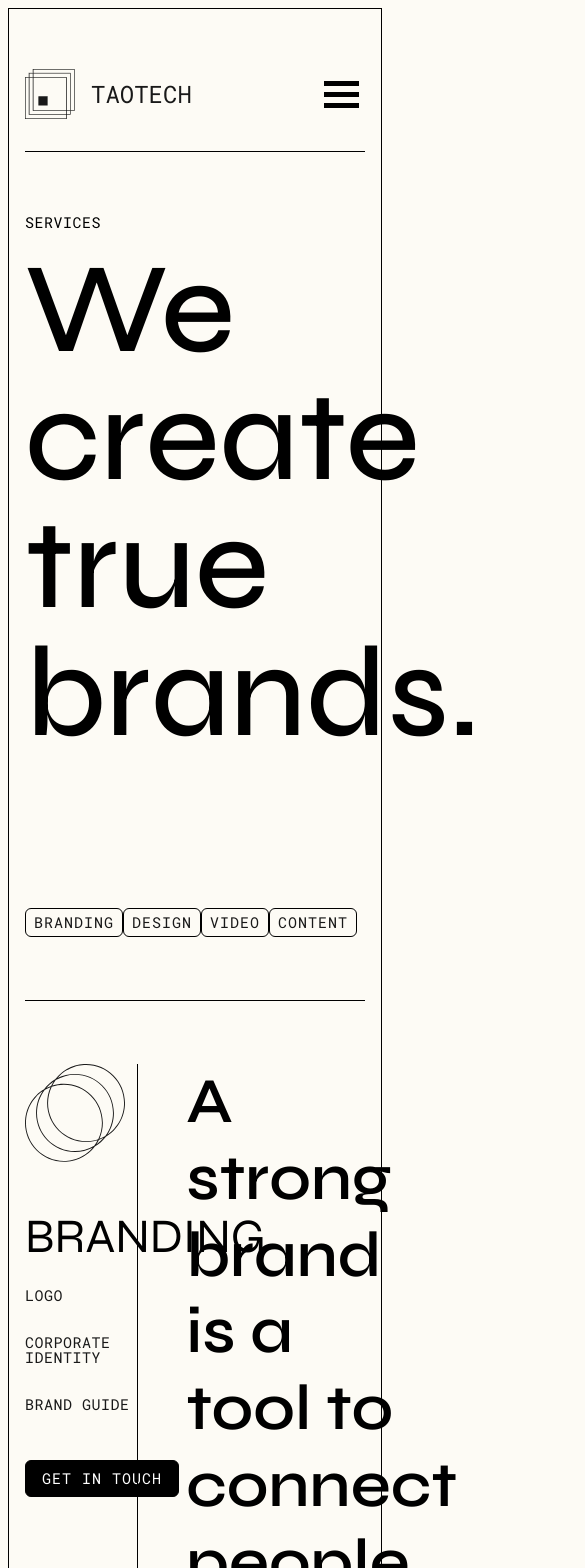
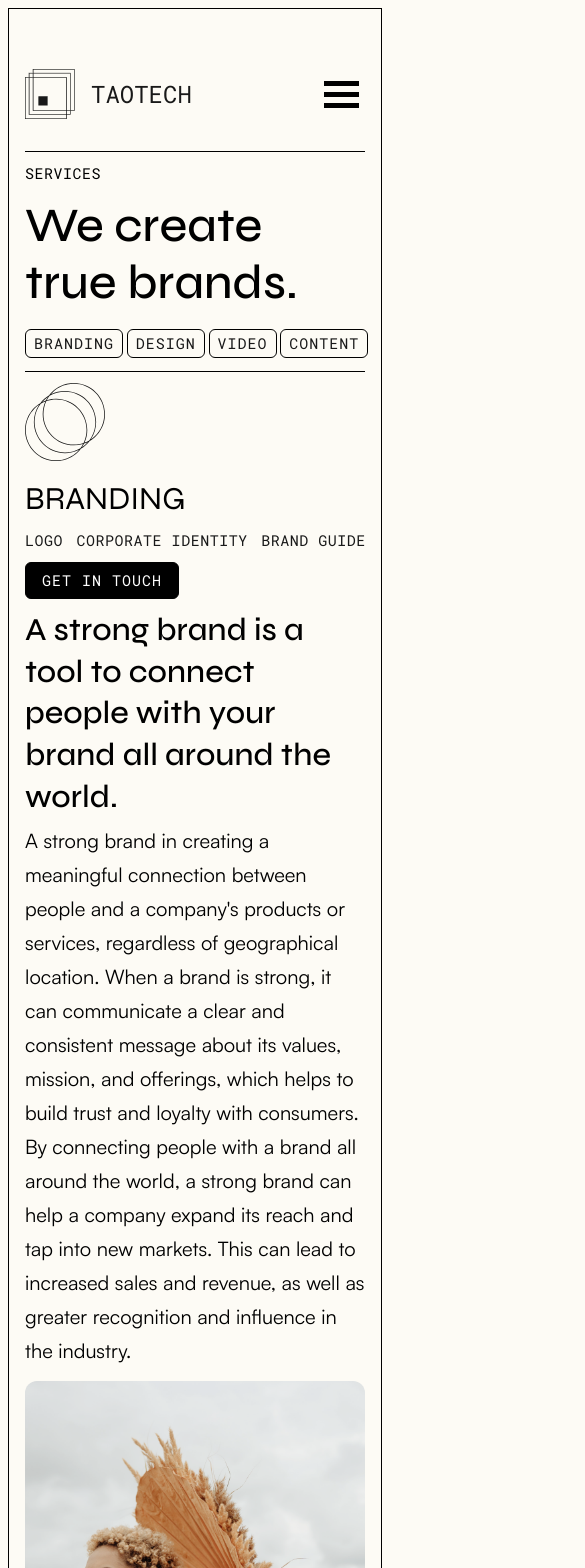
Before and after one commit to taodemy/website, a Next.js app: page /services in a window 390 px wide. Shown: the top 1568 px of the page, 585 px wide, since content can reach past the window. Built offline with nearby package versions, Linux system fonts and the light colour scheme.

Commit message:
feat:responsive function

```diff
--- a/components/ServicePage/ServiceTitle.tsx
+++ b/components/ServicePage/ServiceTitle.tsx
@@ -1,16 +1,22 @@
 import React from "react";
 import { fontSyne, fontRobotoMono } from "@/pages/_app";
 import Button from "../base/Button";
-import styles from "@/styles/ServicesTitle.module.css";
+import styles from "./ServicesTitle.module.css";
 
-function ServiceTitle() {
+type SreviceProps = {
+  isPhoneSize: boolean;
+};
+
+function ServiceTitle({ isPhoneSize }: SreviceProps) {
   return (
     <section className={styles.service_title}>
       <p className={`${fontRobotoMono.className} global__text-meta ${styles.service_title__name}`}>
         SERVICES
       </p>
       <h1
-        className={`${fontSyne.className} global__heading--large ${styles.service_title__heading}`}
+        className={`${fontSyne.className} ${
+          isPhoneSize ? "global__heading-h2" : "global__heading--large"
+        } ${styles.service_title__heading} `}
       >
         We create <br />
         true brands.
--- a/components/ServicePage/Services.tsx
+++ b/components/ServicePage/Services.tsx
@@ -1,7 +1,9 @@
 import React from "react";
 import Service from "./ServicesItem";
-
-const Services = () => {
+type SreviceProps = {
+  isPhoneSize: boolean;
+};
+const Services = ({ isPhoneSize }: SreviceProps) => {
   const ServiceItems = [
     {
       id: 1,
@@ -80,6 +82,7 @@ const Services = () => {
       link3: "WEBSITES",
     },
   ];
+
   return (
     <section>
       {ServiceItems.map((ServiceItem) => (
@@ -98,6 +101,7 @@ const Services = () => {
           link1={ServiceItem.link1}
           link2={ServiceItem.link2}
           link3={ServiceItem.link3}
+          isPhoneSize={isPhoneSize}
         />
       ))}
     </section>
--- /dev/null
+++ b/components/ServicePage/ServicesItem.module.css
@@ -0,0 +1,126 @@
+.service {
+  display: flex;
+  flex-direction: row;
+  border-bottom: 1px solid var(--border-default);
+}
+
+.service_item__left {
+  display: flex;
+  flex-direction: column;
+  width: 33%;
+  margin: 4% 0;
+}
+
+.service_left_logo {
+  width: fit-content;
+  margin-bottom: 4%;
+}
+
+.services_left__link {
+  padding-top: 24px;
+  color: var(--text-default);
+  text-decoration: none;
+  display: flex;
+  flex-direction: column;
+  gap: 2%;
+  list-style-type: none;
+}
+
+.services_left__link a {
+  text-decoration: none;
+  color: var(--text-default);
+}
+
+.services_left__button {
+  margin-top: 4%;
+}
+
+.service_item_right {
+  display: flex;
+  width: 66%;
+  flex-direction: column;
+  border-left: 1px solid var(--border-default);
+  margin: 3% 0;
+  padding-left: 48px;
+}
+
+.service_right__heading {
+  font-weight: 530;
+}
+
+.service_right__info {
+  margin-top: 2%;
+  display: grid;
+  grid-template-columns: auto auto;
+  gap: 4%;
+}
+
+.service_right__image {
+  margin-top: 4%;
+  height: 37rem;
+  object-fit: cover;
+  border-radius: 12px;
+}
+
+@media screen and (max-width: 1023px) {
+  .service {
+    flex-direction: column;
+  }
+
+  .service_item_right {
+    width: 100%;
+    border-left: 0px solid var(--border-default);
+    margin: 3% 0;
+    padding: 0;
+  }
+
+  .service_item__left {
+    justify-content: space-between;
+    width: 100%;
+    margin-top: 3%;
+    margin-bottom: 0;
+  }
+  .services_left__link {
+    margin-top: 6%;
+    padding-top: 0px;
+    flex-direction: row;
+    width: 200%;
+  }
+
+  .services_left__button {
+    margin-top: 0%;
+  }
+
+  .service_item__left_link_button {
+    display: flex;
+    flex-direction: row;
+    justify-content: space-between;
+  }
+
+  .service_right__image {
+    height: 30rem;
+  }
+
+  .service_right__heading {
+    font-weight: 500;
+  }
+}
+@media screen and (max-width: 743px) {
+  .service_item__left_link_button {
+    display: flex;
+    flex-direction: column;
+  }
+
+  .services_left__button {
+    margin-top: 4%;
+  }
+
+  .services_left__link {
+    margin-top: 4%;
+  }
+
+  .service_right__info {
+    margin-top: 2%;
+    display: inline-block;
+  }
+}
--- a/components/ServicePage/ServicesItem.tsx
+++ b/components/ServicePage/ServicesItem.tsx
@@ -1,4 +1,4 @@
-import styles from "@/styles/ServicesItem.module.css";
+import styles from "./ServicesItem.module.css";
 import Button from "../base/Button";
 import { fontSyne, fontSatoshi, fontRobotoMono } from "@/pages/_app";
 
@@ -16,6 +16,7 @@ type serviceItemProps = {
   link1?: string;
   link2?: string;
   link3?: string;
+  isPhoneSize: boolean;
 };
 
 const ServiceItem = ({
@@ -32,18 +33,27 @@ const ServiceItem = ({
   service_info1,
   service_info2,
   service_name,
+  isPhoneSize,
 }: serviceItemProps) => {
   return (
     <section className={styles.service}>
       <div className={styles.service_item__left}>
+        <section className={styles.service_item__left_title}>
           <img
             arial-label={icon__arial_label}
             className={styles.service_left_logo}
             src={icon_path}
             alt={icon_alt}
           />
-        <h2 className={`${fontSyne.className} global__uppercase-heading-h2`}>{service_name}</h2>
-
+          <h2
+            className={`${fontSyne.className} ${
+              isPhoneSize ? "global__heading-h3" : "global__uppercase-heading-h2"
+            }`}
+          >
+            {service_name}
+          </h2>
+        </section>
+        <section className={styles.service_item__left_link_button}>
           <div>
             <li
               className={`${fontRobotoMono.className} global__text-meta ${styles.services_left__link}`}
@@ -57,10 +67,15 @@ const ServiceItem = ({
           <div className={styles.services_left__button}>
             <Button>GET IN TOUCH</Button>
           </div>
+        </section>
       </div>
 
       <div className={styles.service_item_right}>
-        <h2 className={`${fontSyne.className} global__heading-h1 ${styles.service_right__heading}`}>
+        <h2
+          className={`${fontSyne.className} ${
+            isPhoneSize ? "global__heading-h3" : "global__heading-h1"
+          } ${styles.service_right__heading}`}
+        >
           {service_heading}
         </h2>
         <div
--- a/styles/ServicesTitle.module.css
+++ b/components/ServicePage/ServicesTitle.module.css
@@ -1,7 +1,8 @@
 .service_title {
-  padding: 63px 0;
+  padding: 4% 0;
   border-bottom: 1px solid var(--border-default);
 }
+
 .service_title__heading {
   padding-top: 16px;
   font-weight: 500;
@@ -13,4 +14,17 @@
   flex-direction: row;
   justify-content: space-between;
   margin-top: 150px;
+  gap: 5%;
 }
+
+@media screen and (max-width: 1023px) {
+  .service_title__button_container {
+    margin-top: 10%;
+  }
+}
+
+@media screen and (max-width: 743px) {
+  .service_title__button_container {
+    margin-top: 5%;
+  }
+}
--- a/pages/services.tsx
+++ b/pages/services.tsx
@@ -24,8 +24,8 @@ export default function Service() {
         <meta name="viewport" content="width=device-width, initial-scale=1" />
       </Head>
       <div>
-        <ServicesTitle />
-        <Services />
+        <ServicesTitle isPhoneSize={isPhoneSize} />
+        <Services isPhoneSize={isPhoneSize} />
         <Contact isPhoneSize={isPhoneSize} />
       </div>
     </>
--- a/styles/ServicesItem.module.css
+++ /dev/null
@@ -1,63 +0,0 @@
-.service {
-  display: flex;
-  flex-direction: row;
-  border-bottom: 1px solid var(--border-default);
-}
-
-.service_item__left {
-  display: flex;
-  flex-direction: column;
-  width: 33%;
-  margin: 63px 0;
-}
-
-.service_left_logo {
-  width: 100px;
-  margin-bottom: 48px;
-}
-
-.services_left__link {
-  padding-top: 24px;
-  color: var(--text-default);
-  text-decoration: none;
-  display: flex;
-  flex-direction: column;
-  gap: 32px;
-  list-style-type: none;
-}
-
-.services_left__link a {
-  text-decoration: none;
-  color: var(--text-default);
-}
-
-.services_left__button {
-  margin-top: 48px;
-}
-
-.service_item_right {
-  display: flex;
-  width: 66%;
-  flex-direction: column;
-  border-left: 1px solid var(--border-default);
-  margin: 63px 0;
-  padding-left: 48px;
-}
-
-.service_right__heading {
-  font-weight: 530;
-}
-
-.service_right__info {
-  margin-top: 48px;
-  display: grid;
-  grid-template-columns: auto auto;
-  gap: 48px;
-}
-
-.service_right__image {
-  margin-top: 48px;
-  height: 37rem;
-  object-fit: cover;
-  border-radius: 12px;
-}
```
Lines whose indentation alone changed are shown as unchanged.
